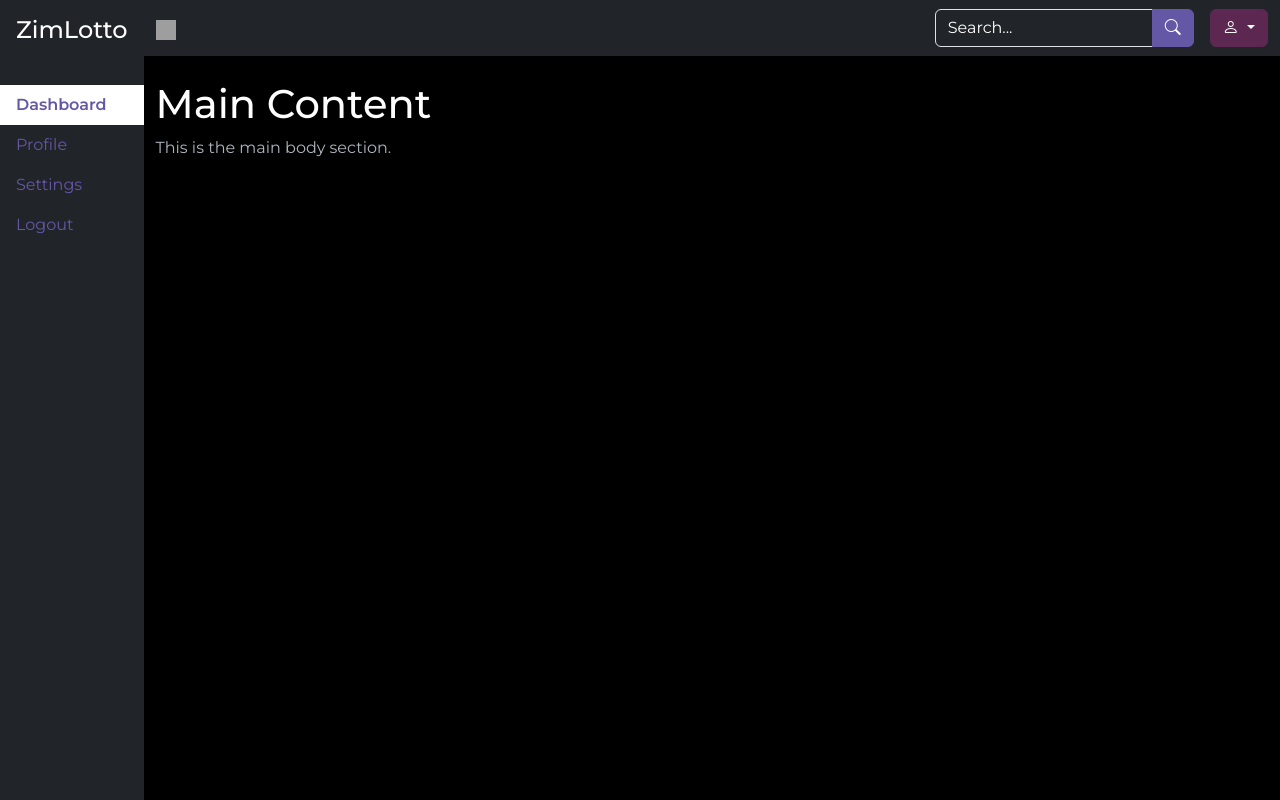
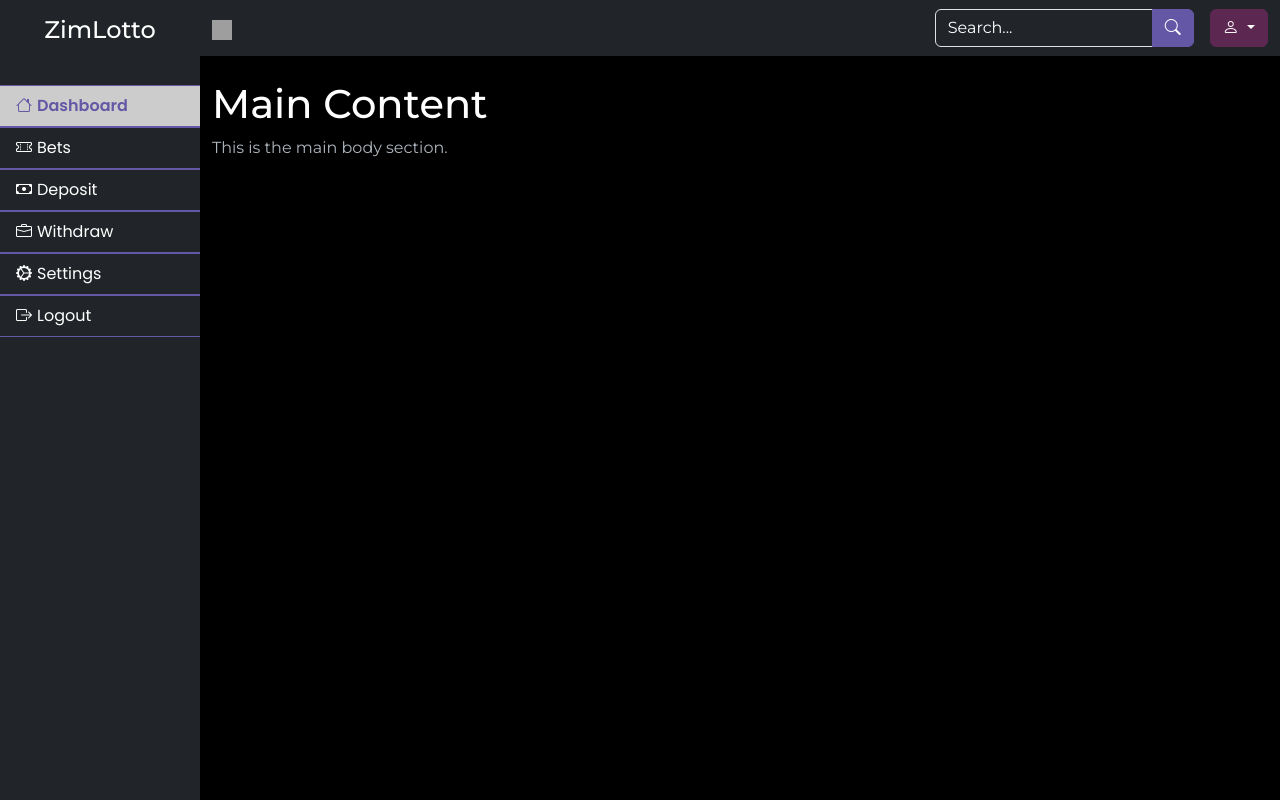
Before and after one commit to MufaroDKaseke/zimlotto, a PHP site: page /dashboard.php in a window 1280 px wide. Run offline with PHP 8.4, Linux system fonts and the light colour scheme; style sheets or scripts are compiled from the project's sources; some libraries are stand-ins or nearby versions; grey boxes are pictures that could not be loaded.

Commit message:
Updated dashboard sidebar

```diff
--- a/assets/css/style.css
+++ b/assets/css/style.css
@@ -1,6 +1,20 @@
+.dash-sidebar {
+  min-width: 200px;
+  max-width: 100%;
+}
+.dash-sidebar .nav-link {
+  font-family: "Poppins", serif;
+  color: #ffffff;
+  border-top: 1px solid #6457a6;
+  border-bottom: 1px solid #6457a6;
+}
+.dash-sidebar .nav-link > i {
+  margin-right: 5px;
+}
 .dash-sidebar .nav-link.active, .dash-sidebar .nav-link:hover {
   font-weight: 600;
-  background: #ffffff;
+  color: #6457a6;
+  background: #cccccc;
   transition: all 0.5s ease-in-out;
 }
 
--- a/dashboard.php
+++ b/dashboard.php
@@ -20,16 +20,22 @@
       <h4 class="p-3 text-center">ZimLotto</h4>
       <ul class="nav flex-column my-4">
         <li class="nav-item">
-          <a class="nav-link active" href="#">Dashboard</a>
+          <a class="nav-link active" href="#"><i class="bi bi-house"></i>Dashboard</a>
         </li>
         <li class="nav-item">
-          <a class="nav-link" href="#">Profile</a>
+          <a class="nav-link" href="#"><i class="bi bi-ticket-perforated"></i>Bets</a>
         </li>
         <li class="nav-item">
-          <a class="nav-link" href="#">Settings</a>
+          <a class="nav-link" href="#"><i class="bi bi-cash"></i>Deposit</a>
         </li>
         <li class="nav-item">
-          <a class="nav-link" href="#">Logout</a>
+          <a class="nav-link" href="#"><i class="bi bi-briefcase"></i>Withdraw</a>
+        </li>
+        <li class="nav-item">
+          <a class="nav-link" href="#"><i class="bi bi-gear-wide-connected"></i>Settings</a>
+        </li>
+        <li class="nav-item">
+          <a class="nav-link" href="#"><i class="bi bi-box-arrow-right"></i>Logout</a>
         </li>
       </ul>
     </sidebar>
--- a/src/scss/style.scss
+++ b/src/scss/style.scss
@@ -8,10 +8,22 @@
 
 .dash {
   &-sidebar {
+    min-width: 200px;
+    max-width: 100%;
     .nav-link {
+      font-family: 'Poppins', serif;
+      color: $white;
+      border-top: 1px solid $primary-color;
+      border-bottom: 1px solid $primary-color;
+
+      > i {
+        margin-right: 5px;
+      }
+
       &.active, &:hover {
         font-weight: 600;
-        background: $white;
+        color: $primary-color;
+        background: darken($color: $white, $amount: 20%);
         transition: all .5s ease-in-out;
       }
     }
```
Also changed, not shown: 1 other file.
